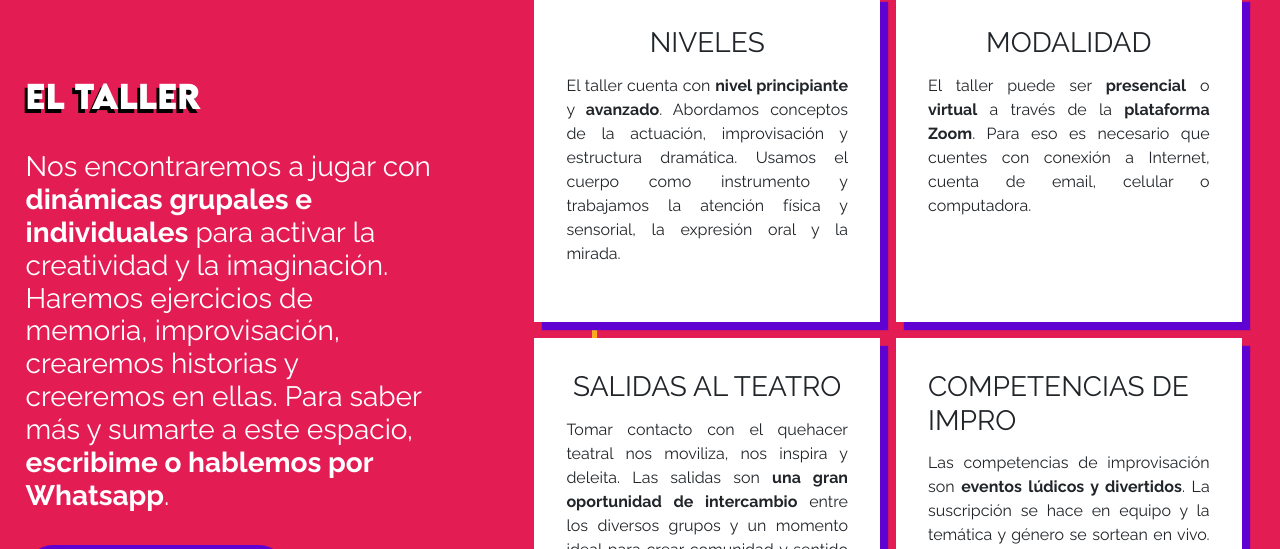
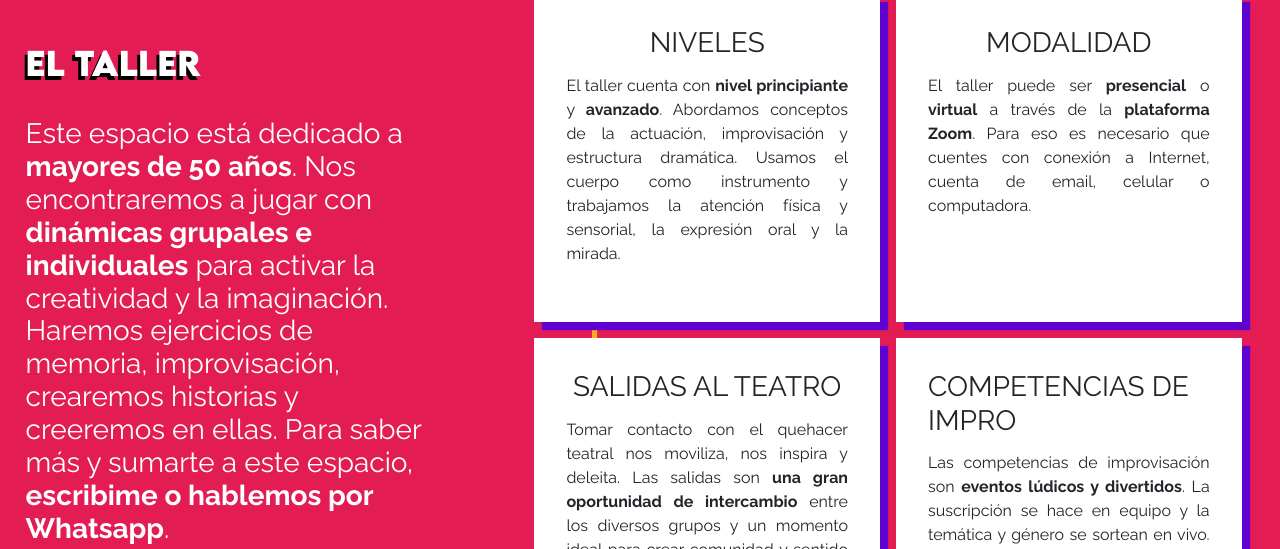
Before and after one commit to gerfabris/como-s-, a website: page index.html in a window 1280 px wide. Shown: the part 2737-3286 px from the top of the page. Drawn offline with nearby package versions, Linux system fonts and the light colour scheme.

Commit message:
Incorporación de edad

```diff
--- a/index.html
+++ b/index.html
@@ -208,7 +208,7 @@
                     </div>
                     <div class="speach__paragraph">
                         <p>
-                            Nos encontraremos a jugar con <span>dinámicas grupales e individuales</span> para activar la creatividad y la imaginación. Haremos ejercicios de memoria, improvisación, crearemos historias y creeremos en ellas. Para saber más y sumarte a este espacio, <span>escribime o hablemos por Whatsapp</span>.
+                            Este espacio está dedicado a <span>mayores de 50 años</span>. Nos encontraremos a jugar con <span>dinámicas grupales e individuales</span> para activar la creatividad y la imaginación. Haremos ejercicios de memoria, improvisación, crearemos historias y creeremos en ellas. Para saber más y sumarte a este espacio, <span>escribime o hablemos por Whatsapp</span>.
                         </p>
                     </div>
                     <div class="speach__btn">
```
